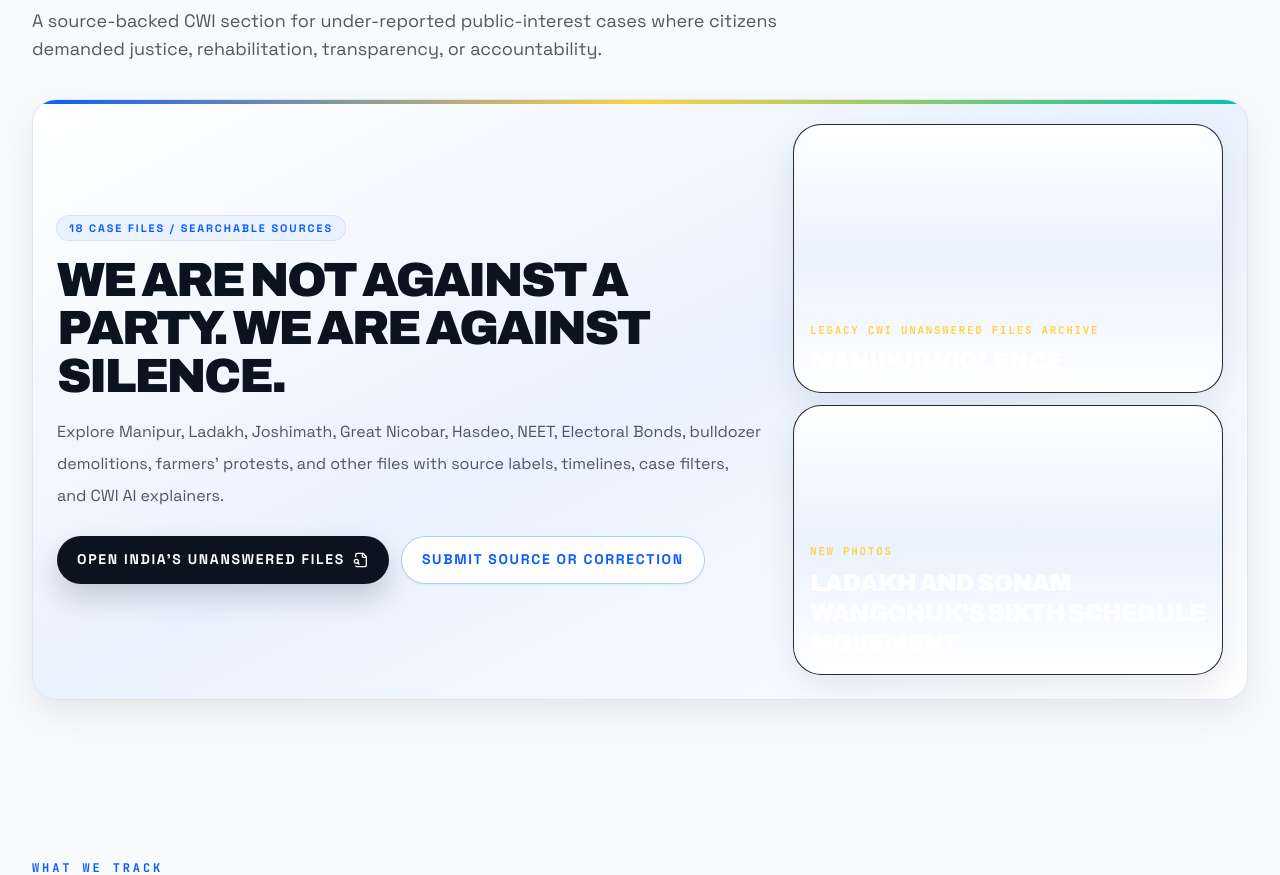
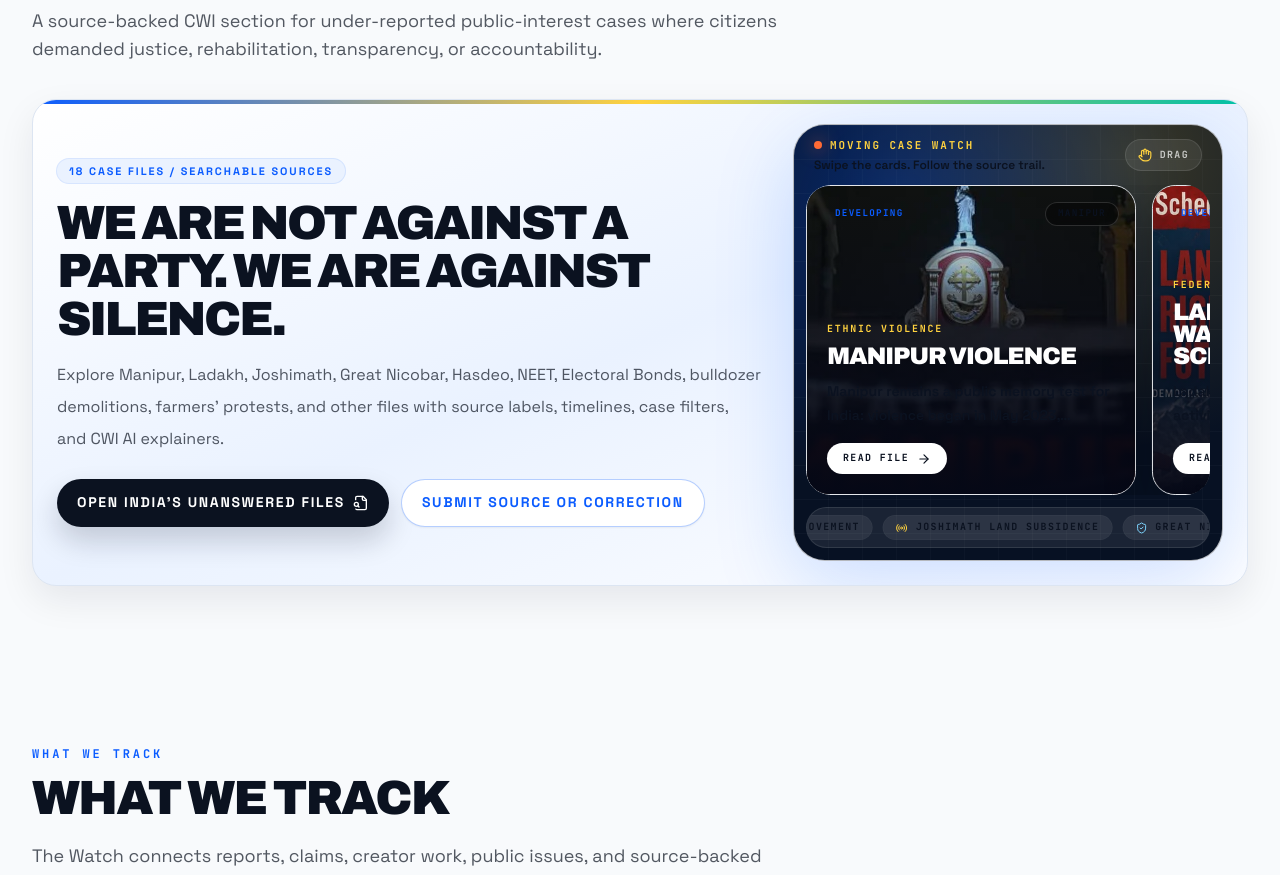
Before and after one commit to callmepnj/CWI, a Next.js app: page /watch in a window 1280 px wide. Shown: the part 2500-3375 px from the top of the page. Built offline with nearby package versions, Linux system fonts and the light colour scheme.

Commit message:
Add unanswered files gesture rail

```diff
--- a/app/watch/page.tsx
+++ b/app/watch/page.tsx
@@ -7,11 +7,11 @@ import { WatchCategoryCard } from "@/components/WatchCategoryCard";
 import { WatchDeskCard } from "@/components/WatchDeskCard";
 import { WatchPageHero } from "@/components/WatchPageHero";
 import { WatchVerificationPromise } from "@/components/WatchVerificationPromise";
-import { UnansweredFileVisual } from "@/components/UnansweredFileVisual";
+import { UnansweredFilesGestureRail, type UnansweredGestureItem } from "@/components/UnansweredFilesGestureRail";
 import { Button } from "@/components/ui/button";
 import { Card, CardLabel } from "@/components/ui/card";
 import { posts } from "@/data/posts";
-import { unansweredFiles } from "@/data/unanswered-files";
+import { getThumbnailVisual, unansweredFiles } from "@/data/unanswered-files";
 import { watchAdvisories, watchCategories } from "@/data/watch";
 import { absoluteUrl, createMetadata } from "@/lib/seo";
 
@@ -56,6 +56,20 @@ export default function WatchPage() {
   const latestArticles = [...posts]
     .sort((first, second) => dateValue(second.date) - dateValue(first.date))
     .slice(0, 6);
+  const unansweredGestureItems: UnansweredGestureItem[] = unansweredFiles.slice(0, 8).map((file) => {
+    const visual = getThumbnailVisual(file);
+
+    return {
+      title: file.title,
+      slug: file.slug,
+      category: file.category,
+      status: file.status,
+      location: file.location,
+      summary: file.summary,
+      imageSrc: visual.src,
+      imageAlt: visual.alt
+    };
+  });
 
   return (
     <>
@@ -139,11 +153,7 @@ export default function WatchPage() {
                 </Button>
               </div>
             </div>
-            <div className="grid gap-3">
-              {unansweredFiles.slice(0, 2).map((file) => (
-                <UnansweredFileVisual key={file.slug} file={file} />
-              ))}
-            </div>
+            <UnansweredFilesGestureRail items={unansweredGestureItems} />
           </div>
         </Card>
       </Section>
--- /dev/null
+++ b/components/UnansweredFilesGestureRail.tsx
@@ -0,0 +1,114 @@
+"use client";
+
+import Image from "next/image";
+import Link from "next/link";
+import { ArrowRight, Hand, Radio, ShieldCheck } from "lucide-react";
+import { motion, useReducedMotion } from "framer-motion";
+import { cn } from "@/lib/utils";
+
+export type UnansweredGestureItem = {
+  title: string;
+  slug: string;
+  category: string;
+  status: string;
+  location: string;
+  summary: string;
+  imageSrc: string;
+  imageAlt: string;
+};
+
+type Props = {
+  items: UnansweredGestureItem[];
+  className?: string;
+};
+
+export function UnansweredFilesGestureRail({ items, className }: Props) {
+  const reduceMotion = useReducedMotion();
+  const tickerItems = [...items, ...items].slice(0, 12);
+
+  return (
+    <div className={cn("relative overflow-hidden rounded-[2rem] border border-white/70 bg-[#071123] p-3 shadow-[0_24px_80px_rgba(11,92,255,0.18)]", className)}>
+      <div className="absolute inset-0 bg-[radial-gradient(circle_at_25%_20%,rgba(11,92,255,0.32),transparent_18rem),radial-gradient(circle_at_78%_8%,rgba(255,210,63,0.20),transparent_18rem)]" />
+      <div className="absolute inset-0 opacity-25 [background-image:linear-gradient(rgba(255,255,255,0.12)_1px,transparent_1px),linear-gradient(90deg,rgba(255,255,255,0.10)_1px,transparent_1px)] [background-size:34px_34px]" />
+
+      <div className="relative flex items-center justify-between gap-3 px-2 pb-3">
+        <div>
+          <p className="flex items-center gap-2 font-mono text-[0.68rem] font-black uppercase tracking-[0.18em] text-saffron">
+            <span className="h-2 w-2 rounded-full bg-urgent shadow-[0_0_18px_rgba(255,107,53,0.8)]" />
+            Moving case watch
+          </p>
+          <p className="mt-1 text-xs font-semibold text-white/58">Swipe the cards. Follow the source trail.</p>
+        </div>
+        <div className="hidden items-center gap-2 rounded-full border border-white/10 bg-white/[0.08] px-3 py-2 font-mono text-[0.62rem] font-black uppercase tracking-[0.14em] text-white/70 sm:flex">
+          <Hand className="h-3.5 w-3.5 text-saffron" />
+          Drag
+        </div>
+      </div>
+
+      <div className="relative overflow-hidden rounded-[1.55rem]">
+        <motion.div
+          className="flex cursor-grab gap-4 active:cursor-grabbing"
+          drag="x"
+          dragConstraints={{ left: -860, right: 0 }}
+          dragElastic={0.12}
+          animate={reduceMotion ? undefined : { x: [0, -32, 0] }}
+          transition={reduceMotion ? undefined : { duration: 7, repeat: Infinity, ease: "easeInOut" }}
+        >
+          {items.map((item, index) => (
+            <Link
+              key={item.slug}
+              href={`/indias-unanswered-files/${item.slug}`}
+              className="group relative min-h-[310px] w-[82%] min-w-[260px] overflow-hidden rounded-[1.45rem] border border-white/12 bg-white/[0.06] shadow-[0_18px_50px_rgba(0,0,0,0.24)] outline-none transition hover:border-saffron/55 focus-visible:ring-2 focus-visible:ring-saffron sm:w-[330px] sm:min-w-[330px]"
+            >
+              <Image
+                src={item.imageSrc}
+                alt={item.imageAlt}
+                fill
+                priority={index === 0}
+                sizes="(max-width: 768px) 82vw, 330px"
+                className="object-cover transition duration-700 group-hover:scale-[1.05]"
+              />
+              <div className="absolute inset-0 bg-gradient-to-t from-[#050816] via-[#050816]/55 to-transparent" />
+              <div className="absolute inset-x-0 top-0 flex items-center justify-between gap-3 p-4">
+                <span className="rounded-full bg-white/92 px-3 py-1 font-mono text-[0.58rem] font-black uppercase tracking-[0.14em] text-royal">
+                  {item.status}
+                </span>
+                <span className="rounded-full border border-white/15 bg-black/35 px-3 py-1 font-mono text-[0.58rem] font-black uppercase tracking-[0.14em] text-white/78 backdrop-blur">
+                  {item.location}
+                </span>
+              </div>
+              <div className="absolute bottom-0 left-0 right-0 p-5">
+                <p className="font-mono text-[0.62rem] font-black uppercase tracking-[0.18em] text-saffron">{item.category}</p>
+                <h3 className="mt-2 font-display text-2xl font-black uppercase leading-[0.92] tracking-[-0.05em] text-white">
+                  {item.title}
+                </h3>
+                <p className="mt-3 line-clamp-2 text-sm font-semibold leading-6 text-white/68">{item.summary}</p>
+                <span className="mt-4 inline-flex items-center gap-2 rounded-full bg-white px-4 py-2 font-mono text-[0.62rem] font-black uppercase tracking-[0.14em] text-ink transition group-hover:bg-saffron">
+                  Read file <ArrowRight className="h-3.5 w-3.5" />
+                </span>
+              </div>
+            </Link>
+          ))}
+        </motion.div>
+      </div>
+
+      <div className="relative mt-3 overflow-hidden rounded-full border border-white/10 bg-white/[0.08] py-2">
+        <motion.div
+          className="flex w-max gap-3 whitespace-nowrap px-3"
+          animate={reduceMotion ? undefined : { x: ["0%", "-50%"] }}
+          transition={reduceMotion ? undefined : { duration: 24, repeat: Infinity, ease: "linear" }}
+        >
+          {tickerItems.map((item, index) => (
+            <span
+              key={`${item.slug}-${index}`}
+              className="inline-flex items-center gap-2 rounded-full bg-white/[0.08] px-3 py-1 font-mono text-[0.62rem] font-black uppercase tracking-[0.14em] text-white/74 ring-1 ring-white/10"
+            >
+              {index % 2 === 0 ? <Radio className="h-3 w-3 text-saffron" /> : <ShieldCheck className="h-3 w-3 text-sky-300" />}
+              {item.title}
+            </span>
+          ))}
+        </motion.div>
+      </div>
+    </div>
+  );
+}
```
Also changed, not shown: 1 other file (tests, documents, lock files or other folders).
